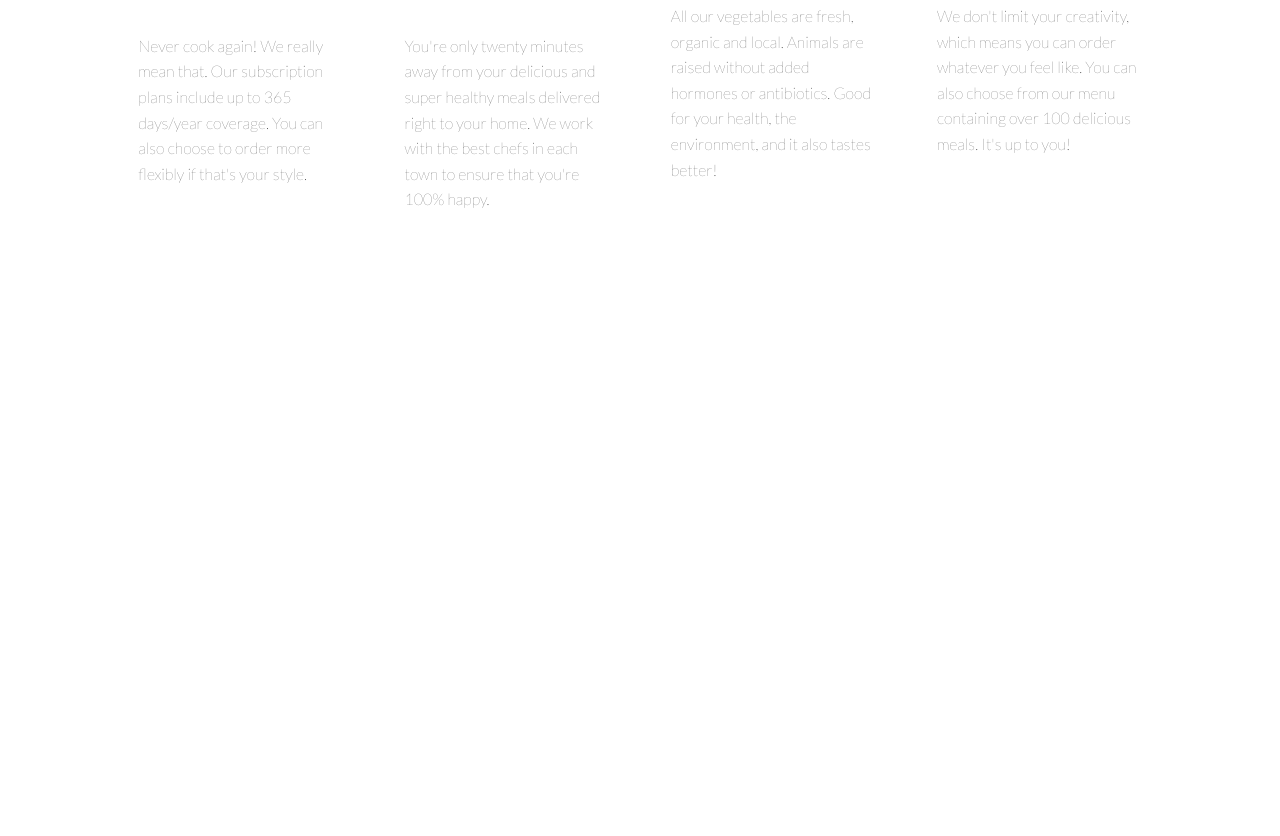
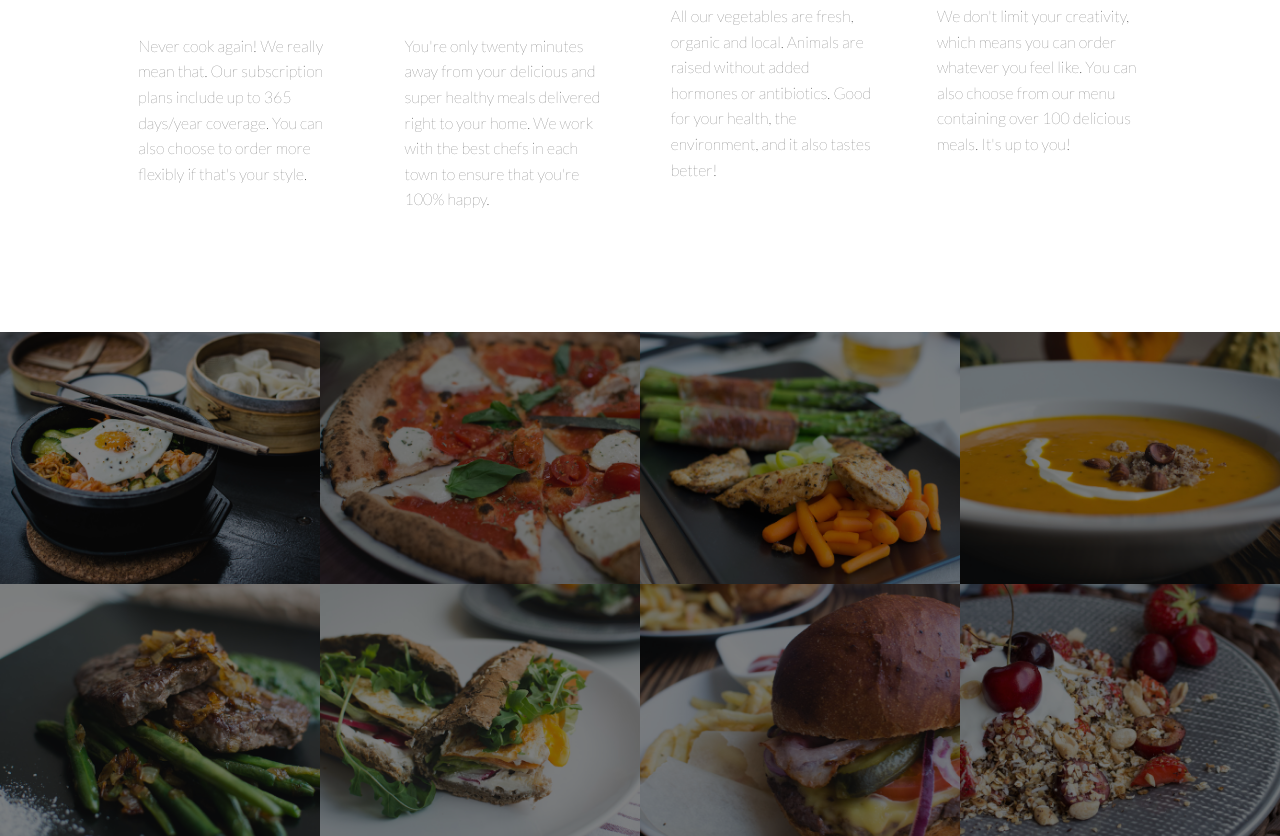
Before and after one commit to csergey8/food_site, a plain HTML site: page index.html in a window 1280 px wide. Shown: the part 1341-2177 px from the top of the page. Before the commit the page ends 1693 px from the top, so only its background shows below. Drawn offline with nearby package versions, Linux system fonts and the light colour scheme.

Commit message:
add favorite meals section

```diff
--- a/index.html
+++ b/index.html
@@ -72,6 +72,50 @@
 
         </div>
     </section>
+    <section class="section-meals">
+        <ul class="meals-showcase">
+            <li>
+                <figure>
+                    <img src="resources/img/1.jpg" alt="Korean bibimbap with egg and vegetables">
+                </figure>
+            </li>
+            <li>
+                <figure>
+                    <img src="resources/img/2.jpg" alt="Simple italian pizza with cherry tomatoes">
+                </figure>
+            </li>
+            <li>
+                <figure>
+                    <img src="resources/img/3.jpg" alt="Chicken breast steak with vegetables">
+                </figure>
+            </li>
+            <li>
+                <figure>
+                    <img src="resources/img/4.jpg" alt="Autumn pumpkin soup">
+                </figure>
+            </li>
+            <li>
+                <figure>
+                    <img src="resources/img/5.jpg" alt="Paleo beef steak with vegetables">
+                </figure>
+            </li>
+            <li>
+                <figure>
+                    <img src="resources/img/6.jpg" alt="Healthy baguette with egg and vegetables">
+                </figure>
+            </li>
+            <li>
+                <figure>
+                    <img src="resources/img/7.jpg" alt="Burger with cheddar and bacon">
+                </figure>
+            </li>
+            <li>
+                <figure>
+                    <img src="resources/img/8.jpg" alt="Granola with cherries and strawberries">
+                </figure>
+            </li>
+        </ul>
+    </section>
 
 
 
--- a/resources/css/style.css
+++ b/resources/css/style.css
@@ -125,6 +125,53 @@ i {
     width: 1140px;
 }
 
+.meals-showcase {
+    list-style: none;
+    width: 100%;
+}
+
+.meals-showcase li {
+    margin: 0;
+    display: block;
+    float: left;
+    width: 25%;
+}
+
+.section-meals {
+    margin-top: -70px;
+    padding: 0;
+}
+
+figure {
+    display: block;
+    -webkit-margin-before: 0;
+    -webkit-margin-after: 0;
+    -webkit-margin-start: 0;
+    -webkit-margin-end: 0;
+}
+
+.meals-showcase figure {
+    margin: 0;
+    padding: 0;
+    box-sizing: border-box;
+    overflow: hidden;
+    background-color: #000;
+}
+
+.meals-showcase li img {
+    width: 100%;
+    padding: 0;
+    height: auto;
+    opacity: 0.5;
+    transform: scale(1.15);
+    transition: transform 0.3s, opacity 0.5s;
+}
+
+.meals-showcase li img:hover {
+    opacity: 1;
+    transform: scale(1.07);
+}
+
 .logo {
     height: 100px;
     float: left;
```
